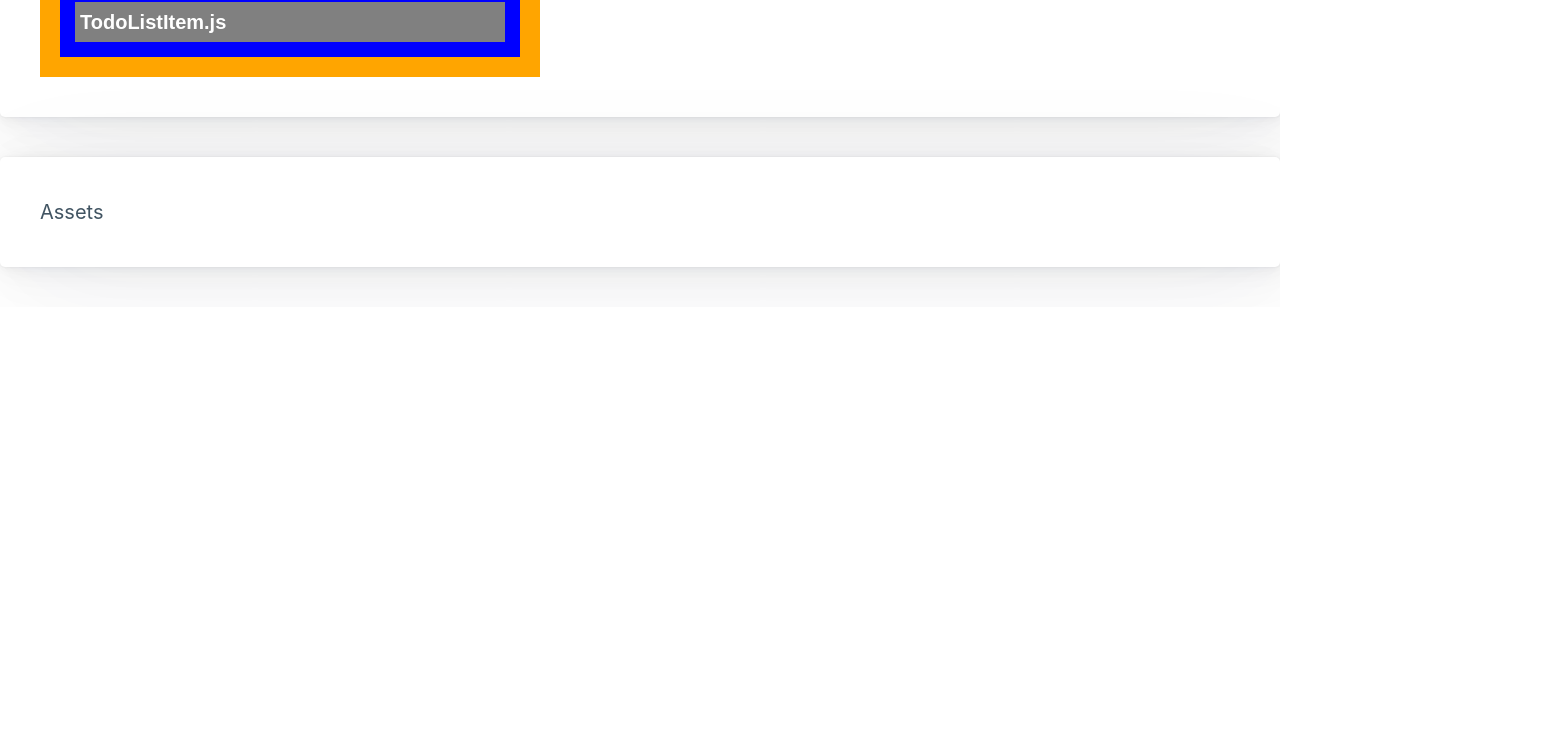
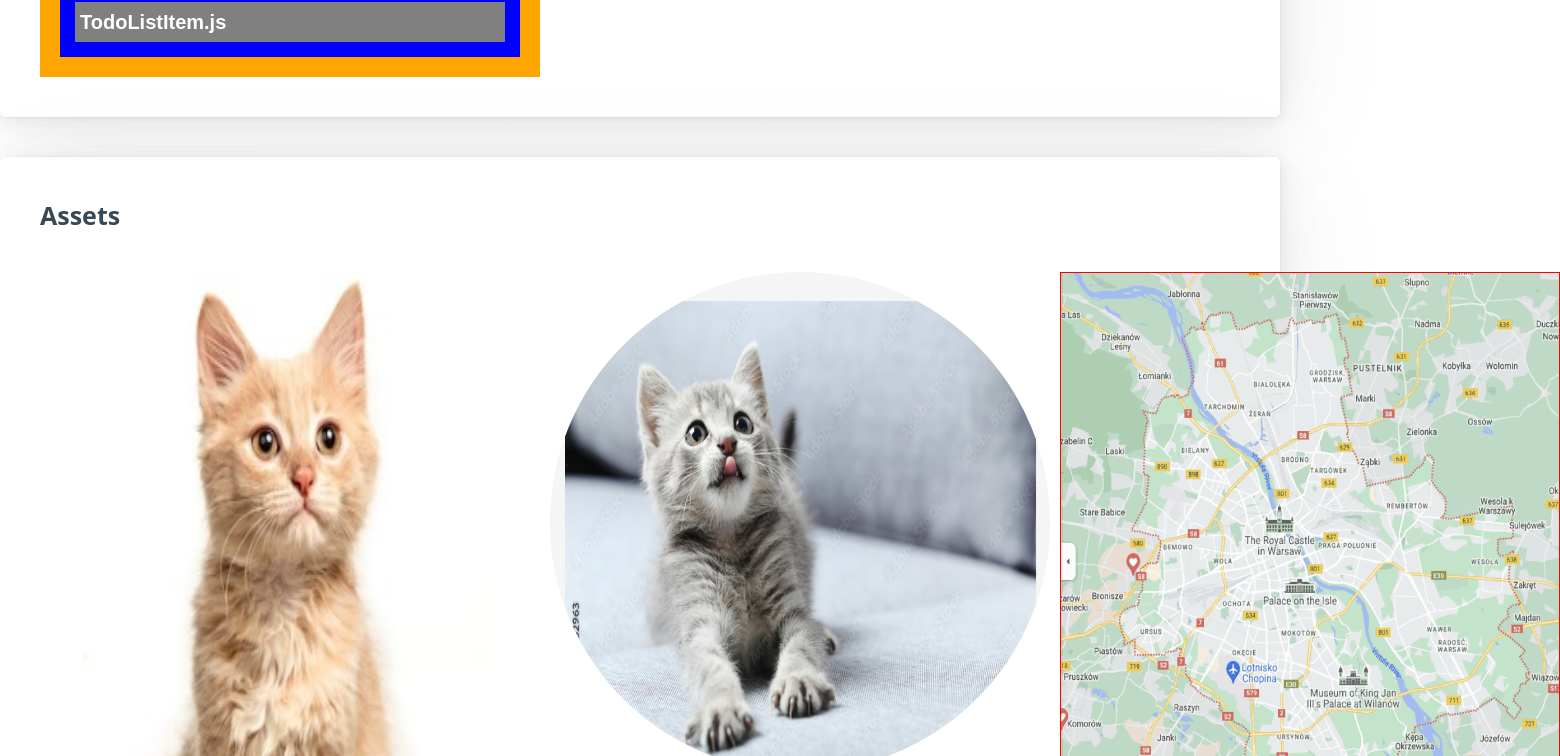
Before and after one commit to an93na/React_Nauka, a React (Create React App) app in the folder homework/: page / in a window 1280 px wide. Shown: the part 5581-6337 px from the top of the page, 1560 px wide, since content can reach past the window. Before the commit the page ends 5888 px from the top, so only its background shows below. Built offline with nearby package versions, Linux system fonts and the light colour scheme.

Commit message:
add images

```diff
--- a/homework/src/ex3/Asset.js
+++ b/homework/src/ex3/Asset.js
@@ -1,9 +1,17 @@
 import React from "react";
-
-
+import cat from "./1.jpg";
+import cat2 from "./ddd.png";
+import mapa from './mapa.png'
 
 export const Assets = () => {
-    return <article>Assets
-
+  return (
+    <article>
+      <h4>Assets</h4>
+      <div style={{display:"flex", gap: 10}}>
+        <img src={cat} alt="cat" style={{borderRadius: 15, height: 500, width: 500}}/>
+        <img src={cat2} alt="cat2" style={{borderRadius: "50%", height: 500, width: 500}}/>
+        <img src={mapa} alt="mapa" style={{border: '1px solid red', height: 500, width: 500}}/>
+      </div>
     </article>
-}
+  );
+};
```
